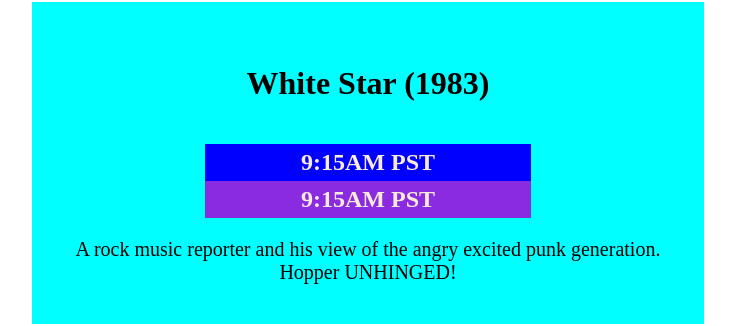
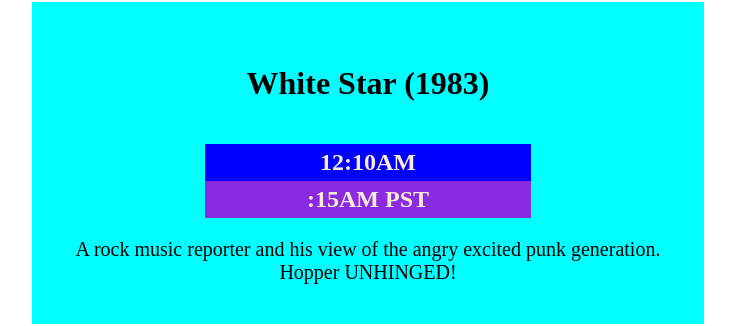
Before and after one commit to danieljhawn/cathode, a plain HTML site: page index.html in a window 1280 px wide. Shown: the part 999-1325 px from the top of the page, without its empty margins (297-1032 px from the left). Drawn offline with Linux system fonts and the light colour scheme.

Commit message:
last change of the night

```diff
--- a/index.html
+++ b/index.html
@@ -33,8 +33,8 @@
     </div>
     <div class="movie">
       <h4>White Star (1983)</h4>
-      <h5 class="first">9:15AM PST</h5>
-      <h5 class="second">9:15AM PST</h5>
+      <h5 class="first">12:10AM</h5>
+      <h5 class="second">:15AM PST</h5>
       <p>A rock music reporter and his view of the angry excited punk generation. Hopper UNHINGED!</p>
     </div>
     <div class="movie">
```
